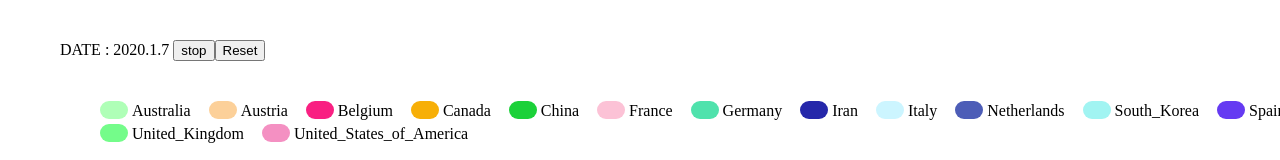
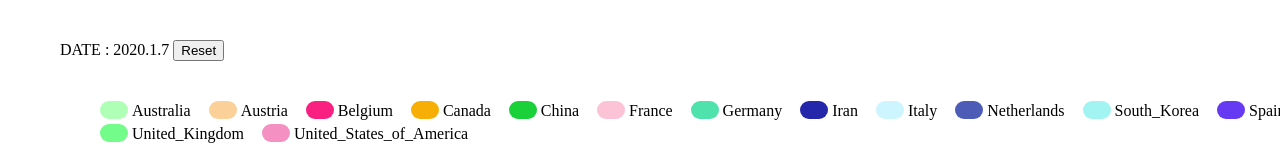
Before and after one commit to joylty94/test-chart, a React (Create React App) app: page / in a window 1280 px wide. Shown: the top 160 px of the page. Built offline with nearby package versions, Linux system fonts and the light colour scheme.

Commit message:
코드정리

```diff
--- a/src/components/TestChart.js
+++ b/src/components/TestChart.js
@@ -26,7 +26,7 @@ const ChartBarWrap = styled.div`
 `;
 
 const ChartBarContainer = styled.div`
-    transition: all 800ms ease-in;
+    transition: all 700ms ease-in;
     display: inline-block;
     vertical-align: middle;
     position: absolute;
@@ -37,7 +37,7 @@ const ChartBar = styled.div`
     width: ${props => props.size};
     height: 40px;
     background-color: ${props => props.color};
-    transition: all 700ms ease-in;
+    transition: all 900ms ease-in;
     display: inline-block;
     vertical-align: middle;
     cursor: pointer;
@@ -56,7 +56,7 @@ const TestChart = () => {
     const [topPosition, setTopPosition] = useState()
     const [topCOVID, setTopCOVID] = useState()
     const colorSet = useRef(Array(Json[Json.length - 1]['COVID'].length).fill().map((c, i) => randomColor()))
-    let interval = useRef()
+    const interval = useRef()
     const isMountChart = useRef(true);
 
     useEffect(()=>{
@@ -151,7 +151,7 @@ const TestChart = () => {
     return(
         <ChartWrap className={mount && 'on'}>
             { date && (
-                <div style={{ padding: '40px 42px 0 60px' }}>DATE : {date[0]}.{date[1]}.{date[2]} {<><button onClick={onClickStop}>stop</button><button onClick={onClickReset}>Reset</button></>}</div>
+                <div style={{ padding: '40px 42px 0 60px' }}>DATE : {date[0]}.{date[1]}.{date[2]} {<button onClick={onClickReset}>Reset</button>}</div>
             )}
             <ul style={{ padding: '40px 100px'}}>
                 { data.length >= 1 && data.map((s, i) => {
```
